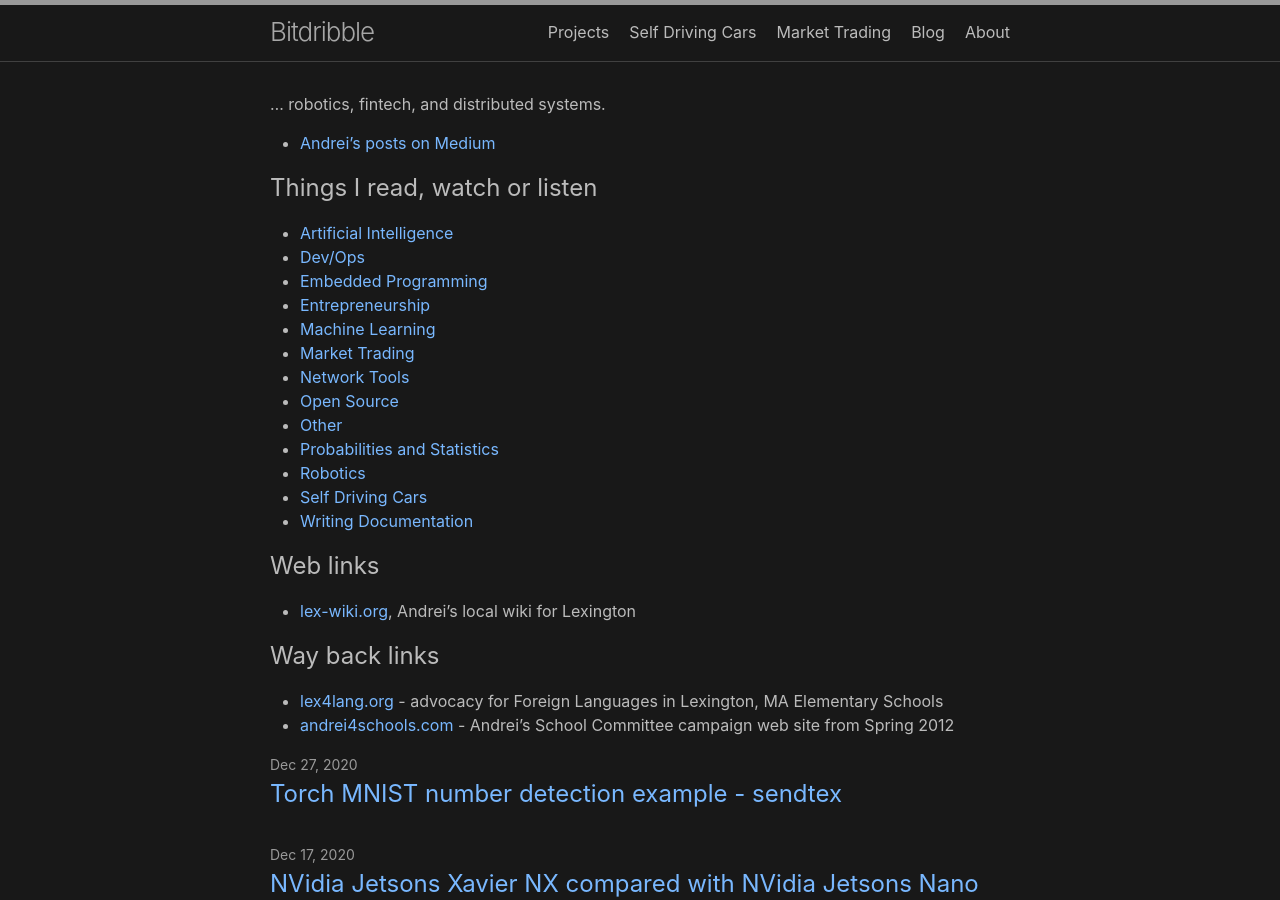
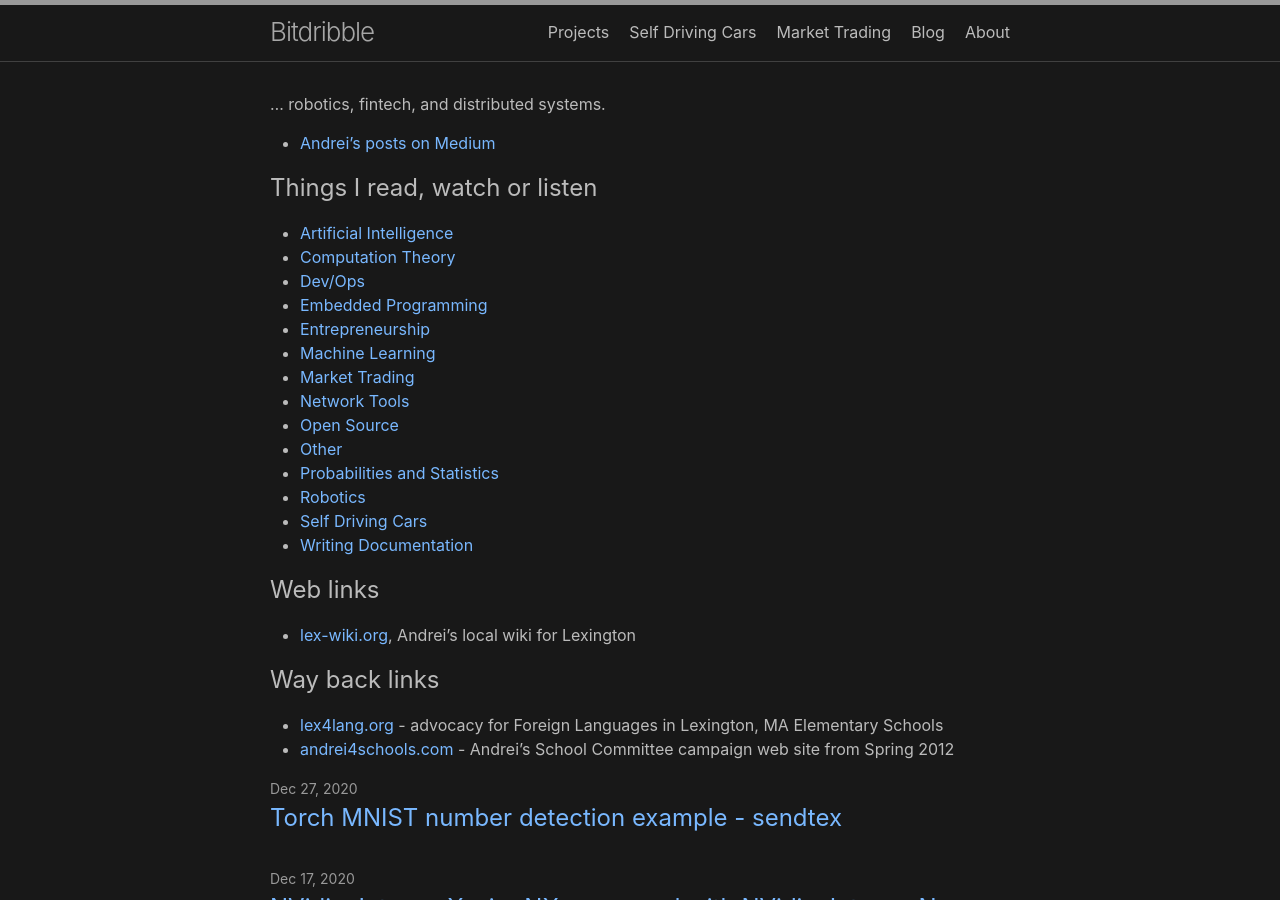
Before and after one commit to analytiq-hub/sigagent.github.io, a Jekyll site: the page built from index.md, in a window 1280 px wide and 900 px high. Built offline with Jekyll 4.4.1, drawn with Linux system fonts in a browser that asks for light colours.

Commit message:
*** empty log message ***

```diff
--- a/index.md
+++ b/index.md
@@ -14,6 +14,7 @@ layout: home
 ## Things I read, watch or listen
 
 * [Artificial Intelligence](artificial_intelligence.md)
+* [Computation Theory](computation_theory.md)
 * [Dev/Ops](devops.md)
 * [Embedded Programming](embedded_programming.md)
 * [Entrepreneurship](entrepreneurship.md)
```
